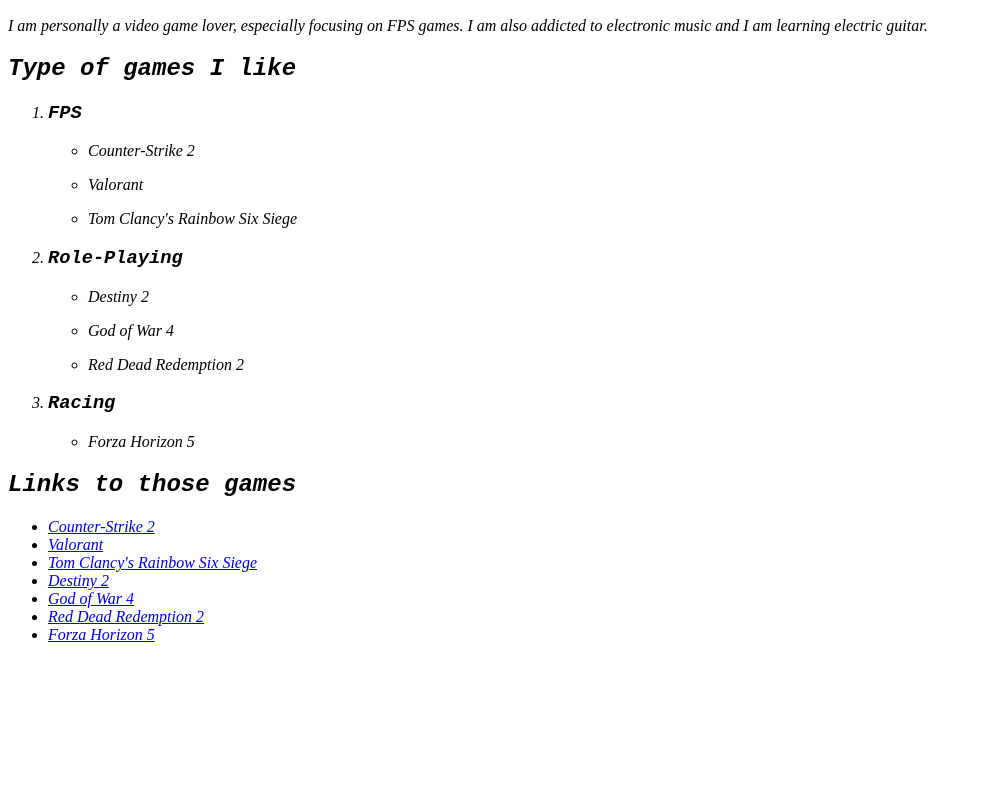
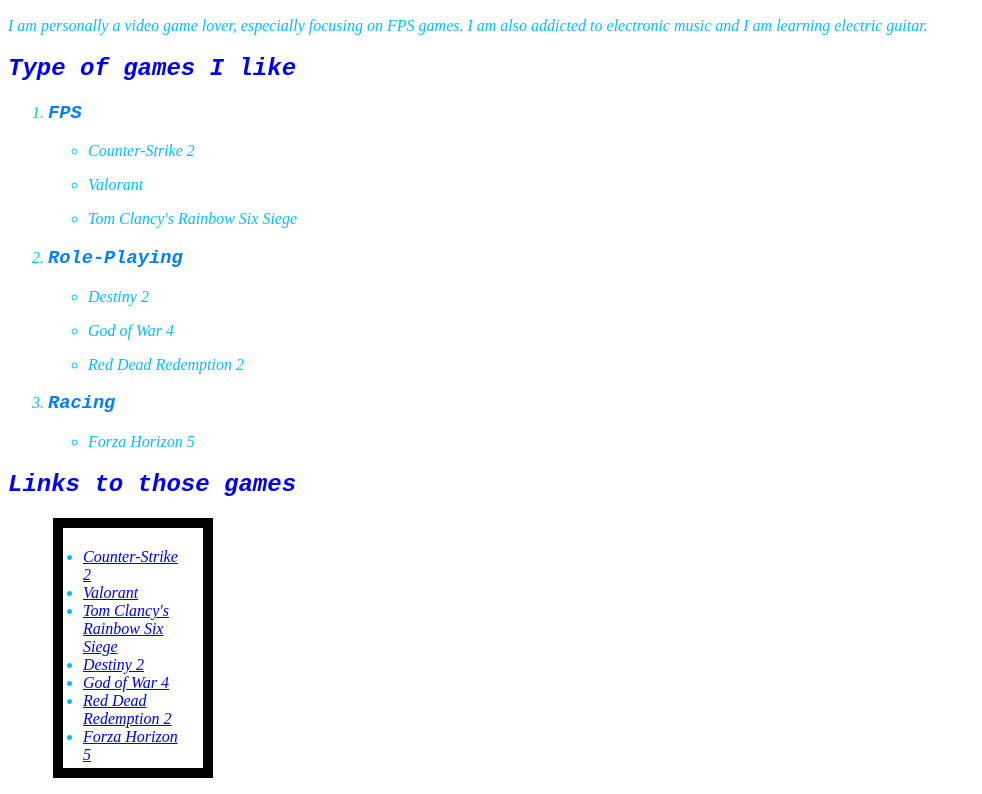
Before and after one commit to g3Ngy/Lab, a plain HTML site: page index.html in a window 1280 px wide. Shown: the part 334-1128 px from the top of the page, without its empty margins (0-982 px from the left). Before the commit the page ends 994 px from the top, so only its background shows below. Drawn offline with Linux system fonts and the light colour scheme.

Commit message:
Add files via upload

```diff
--- a/index.html
+++ b/index.html
@@ -2,6 +2,7 @@
 <html lang="en">
     <head>
         <title>Lab</title>
+        <link rel="stylesheet" href="styles.css">
             </head>
     <body>
         <h1 style="font-family: 'Courier New', Courier, monospace;">Things about Ding, Junzhou</h1>
@@ -29,6 +30,7 @@
         </ol>
         <h2 style="font-family: 'Courier New', Courier, monospace;">Links to those games</h2>
             <ul>
+                <div class="box">
                 <li><a href="https://store.steampowered.com/app/730/CounterStrike_2/">Counter-Strike 2</a></li>
                 <li><a href="https://playvalorant.com/en-us/">Valorant</a></li>
                 <li><a href="https://www.ubisoft.com/en-us/game/rainbow-six/siege">Tom Clancy's Rainbow Six Siege</a></li>
@@ -37,5 +39,6 @@
                 <li><a href="https://store.steampowered.com/app/1174180/Red_Dead_Redemption_2/">Red Dead Redemption 2</a></li>
                 <li><a href="https://store.steampowered.com/app/1551360/Forza_Horizon_5/">Forza Horizon 5</a></li>
             </ul>
+            </div>
     </body>
 </html>
```
